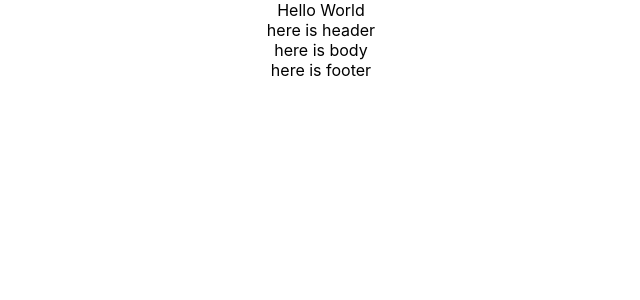
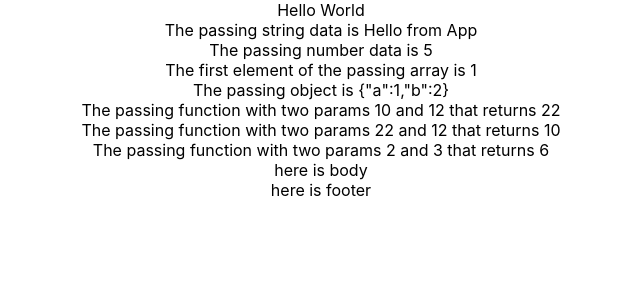
Before and after one commit to samopang/ReactLabs, a React (Create React App) app in the folder practice/: page / in a window 1280 px wide. Shown: the top 300 px of the page, without its empty margins (319-959 px from the left). Built offline with nearby package versions, Linux system fonts and the light colour scheme.

Commit message:
pass different data from a component to a component

```diff
--- a/practice/src/App.js
+++ b/practice/src/App.js
@@ -8,7 +8,27 @@ import './App.css';
 class Header extends Component {
   render() {
     return (
-        <div className="header">here is header</div>
+        <div className="header">
+
+          {/* pass data through 'props' by JS variable 'title' */}
+          The passing string data is {this.props.title}
+
+          <br />
+          The passing number data is {this.props.num}
+
+          <br />
+          The first element of the passing array is {this.props.myArr[0]}
+
+          <br />
+          The passing object is {JSON.stringify(this.props.myObj)}
+
+          <br />
+          The passing function with two params 10 and 12 that returns {this.props.myFunc1(10, 12)}
+          <br />
+          The passing function with two params 22 and 12 that returns {this.props.myFunc2(22, 12)}
+          <br />
+          The passing function with two params 2 and 3 that returns {this.props.myFunc3(2, 3)}
+        </div>
     );
   }
 }
@@ -18,13 +38,36 @@ class Header extends Component {
  * with render() function
  */
 class App extends Component {
+
+  // define a function in class (more handy)
+  multiplication(a,b) {
+    return a * b;
+  }
+
   render() {
+
+    // define function after render()
+    const sum = (a, b) => a + b;
+
     return (
       <div className="App">
         Hello World
 
-        {/* pass another component to RootComponent */}
-        <Header />
+        {/* pass data to component
+            except 'string' needs curly-braces
+        */}
+        <Header
+          title="Hello from App"
+          num={5}
+          myArr={[1, 2, 3]}
+          myObj={{
+            a: 1,
+            b: 2
+          }}
+          myFunc1={sum}
+          myFunc2={(a, b) => a - b}
+          myFunc3={this.multiplication}
+          />
 
         <div className="body">here is body</div>
         <div className="footer">here is footer</div>
```
